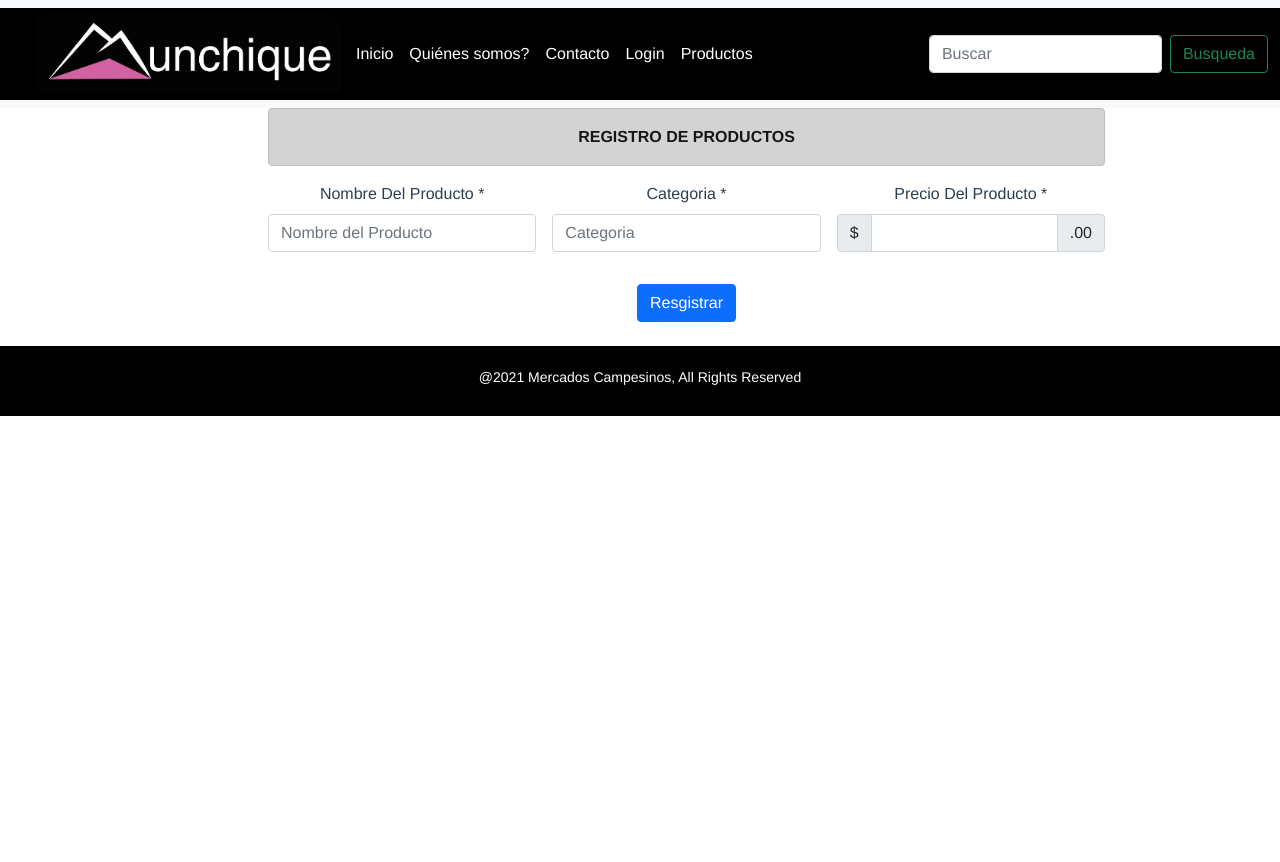
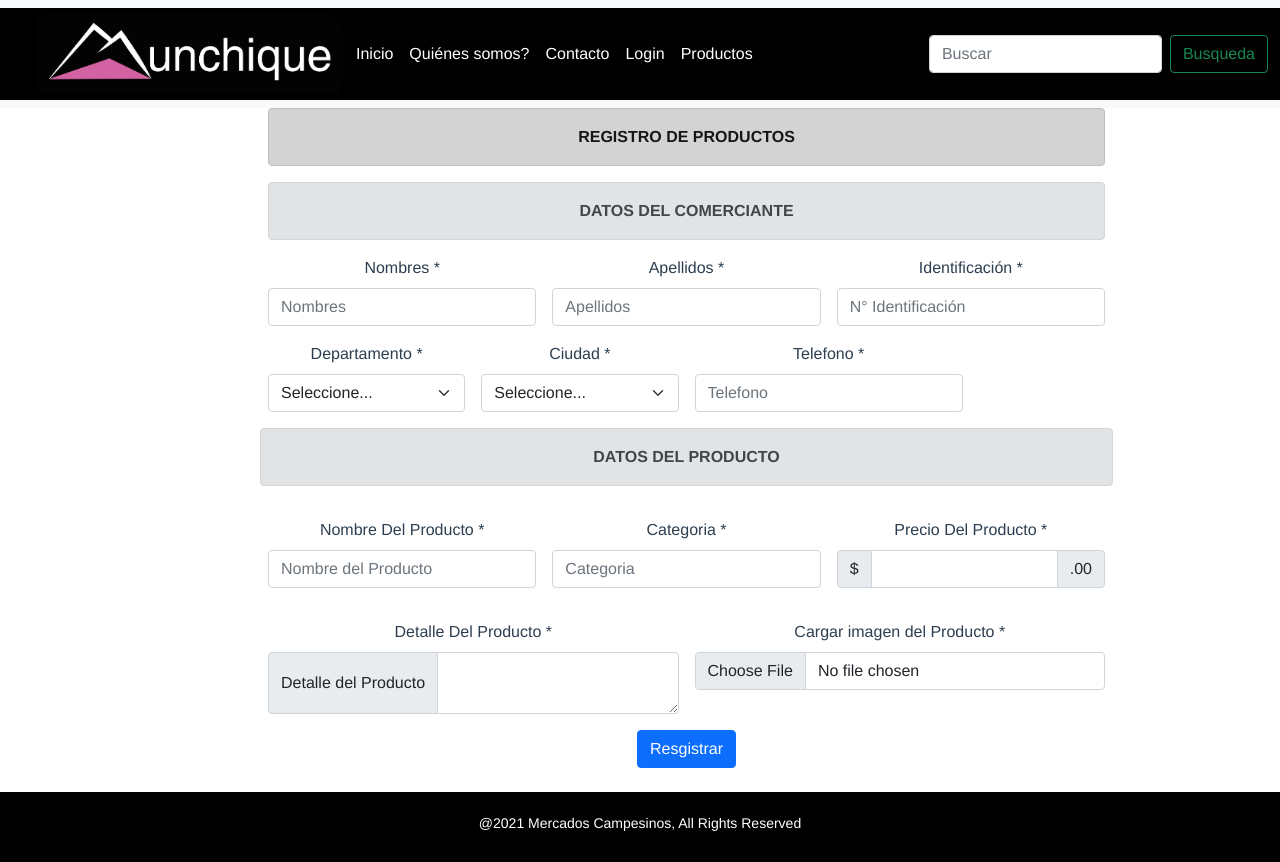
Before and after one commit to dialgumosoft/MinTICUTPProyectoCiclo3, a Vue app in the folder web/munchique/: page /products in a window 1280 px wide. Before the commit the page ends 800 px from the top, so only its background shows below. Built offline with nearby package versions, Linux system fonts and the light colour scheme.

Commit message:
Prueba axios

```diff
--- a/web/munchique/src/main.js
+++ b/web/munchique/src/main.js
@@ -13,7 +13,7 @@ import VueAxios from 'vue-axios'
 Vue.use(VueAxios, axios)
 
 //URL BASE
-axios.defaults.baseURL = 'http://localhost:3000/api';
+axios.defaults.baseURL = 'https://api-proyecto-ciclo3.herokuapp.com/api';
 
 
 Vue.config.productionTip = false
--- a/web/munchique/src/views/login.vue
+++ b/web/munchique/src/views/login.vue
@@ -1,42 +1,58 @@
 <template>
-
   <div class="container">
     <div class="row">
       <div class="col-md-4 offset-md-4">
         <div class="login-form bg-Ligth mt-4 p-4">
-
-          <pre>{{ usuario }}</pre>
-
           <form action="" method="" class="row g-3" @submit.prevent="login">
             <img src="../../public/Logo-Munchique.png" alt="" />
 
             <div class="col-12">
               <label>Email</label>
-              <input type="text" name="username" class="form-control" placeholder="Username" v-model="datos.email"/>
+              <input
+                type="text"
+                name="username"
+                class="form-control"
+                placeholder="Username"
+                v-model="datos.email"
+              />
             </div>
 
             <div class="col-12">
               <label>Password</label>
-              <input type="password" name="password" class="form-control" placeholder="Password" v-model="datos.password"/>
+              <input
+                type="password"
+                name="password"
+                class="form-control"
+                placeholder="Password"
+                v-model="datos.password"
+              />
             </div>
 
             <div class="col-12">
               <div class="form-check">
-                <input class="form-check-input" type="checkbox" id="rememberMe"/>
-                <label class="form-check-label" for="rememberMe">Recordarme</label>
+                <input
+                  class="form-check-input"
+                  type="checkbox"
+                  id="rememberMe"
+                />
+                <label class="form-check-label" for="rememberMe"
+                  >Recordarme</label
+                >
               </div>
             </div>
 
             <div class="col-12">
               <button type="submit" class="btn btn-dark float-end">
-              <p>LOGIN</p>
+                <p>LOGIN</p>
               </button>
             </div>
           </form>
 
           <hr class="mt-4" />
           <div class="col-12">
-            <p class="text-center mb-0">No tienes una cuenta?<a href="/users">Registrate!</a></p>
+            <p class="text-center mb-0">
+              No tienes una cuenta?<a href="/users">Registrate!</a>
+            </p>
           </div>
         </div>
       </div>
@@ -46,7 +62,8 @@
   <!-- Bootstrap JS -->
 </template>
 
-<script type="text/javascript">
+<script>
+import axios from "axios";
 
 export default {
   name: "Login",
@@ -54,29 +71,41 @@ export default {
     usuario: {},
     datos: {
       email: "admin@localhost",
-      password: "admin"
+      password: "admin",
     },
+  }),
+  created() {
+    const datos = {
+      email: "admin@localhost",
+      password: "admin",
+    };
+    axios
+      .post("https://api-proyecto-ciclo3.herokuapp.com/api/auth/signin", datos)
+      .then((result) => {
+        console.log(result);
+      });
+  },
 
-  }),
+  // headers: {
+  //   Accept: "application/json",
+  //   // 'Content-Type': 'application/x-www-form-urlencoded',
+  // },
 
+  // methods: {
+  //   login() {
+  //     this.axios.post("/auth/signin", data.datos).then((res) => {
+  //       console.log(res);
+  //     });
 
-
-  methods: {
-    login(){
-      this.axios.post ('https://api-proyecto-ciclo3.herokuapp.com/api/auth/signin')
-      .then(res=> {console.log(res)})
-
-      //console.log("enviando login...", this.datos)
-    }
-  }
-
+  //     //console.log("enviando login...", this.datos)
+  //   },
+  // },
 };
-
 </script>
 
 <style lang="scss">
-  label {
+label {
   display: block;
   text-align: left;
-  }
+}
 </style>
--- a/web/munchique/src/views/products.vue
+++ b/web/munchique/src/views/products.vue
@@ -5,7 +5,46 @@
             <label><center><strong>REGISTRO DE PRODUCTOS</strong></center></label>
           </div>
 
+          <div class="alert alert-secondary" role="alert">
+            <label><strong>DATOS DEL COMERCIANTE</strong></label>
+          </div>
+
         <form class="row g-3">
+                <div class="col-md-4">
+                  <label for="validationDefault01" class="form-label">Nombres *</label>
+                  <input type="text" class="form-control" id="validationDefault01" placeholder="Nombres" required>
+                </div>
+                <div class="col-md-4">
+                  <label for="validationDefault02" class="form-label">Apellidos *</label>
+                  <input type="text" class="form-control" id="validationDefault02"  placeholder="Apellidos" required>
+                </div>
+
+                <div class="col-md-4">
+                  <label for="validationDefault03" class="form-label">Identificación *</label>
+                  <input type="text" class="form-control" id="validationDefault03" placeholder="N° Identificación" required>
+                </div>
+                <div class="col-md-3">
+                  <label for="validationDefault04" class="form-label">Departamento *</label>
+                  <select class="form-select" id="validationDefault04" required>
+                    <option selected disabled value="">Seleccione...</option>
+                    <option>...</option>
+                  </select>
+                </div>
+                <div class="col-md-3">
+                  <label for="validationDefault04" class="form-label">Ciudad *</label>
+                  <select class="form-select" id="validationDefault04" required>
+                    <option selected disabled value="">Seleccione...</option>
+                    <option>...</option>
+                  </select>
+                </div>
+                <div class="col-md-4">
+                  <label for="validationDefault03" class="form-label">Telefono *</label>
+                  <input type="text" class="form-control" id="validationDefault03" placeholder="Telefono" required>
+                </div>
+
+              <div class="alert alert-secondary" role="alert">
+                <label><strong>DATOS DEL PRODUCTO</strong></label>
+              </div>
 
               <br>
 
@@ -29,6 +68,20 @@
                 </div>
               </div>
 
+              <div class="col-md-6">
+                <label for="validationDefault01" class="form-label">Detalle Del Producto *</label>
+                <div class="input-group">
+                  <span class="input-group-text">Detalle del Producto</span>
+                <textarea class="form-control" aria-label="With textarea" required></textarea>
+                </div>
+              </div>
+
+              <div class="col-md-6">
+                <div class="mb-3">
+                  <label for="formFile" class="form-label">Cargar imagen del Producto *</label>
+                  <input class="form-control" type="file" id="formFile" required>
+                </div>
+              </div>
               <div class="col-12">
                   <button class="btn btn-primary" type="submit">Resgistrar</button>
               </div>
@@ -42,7 +95,22 @@
 <script>
 export default {
   name: 'products',
-}
+
+  methods: {
+      products(){
+        this.axios.post ('https://api-proyecto-ciclo3.herokuapp.com/')
+        .then(res=> {console.log(res)})
+
+      }
+    }
+
+  }
+
+
+
+
+
+
 </script>
 
 <style>
--- a/web/munchique/src/views/users.vue
+++ b/web/munchique/src/views/users.vue
@@ -19,6 +19,16 @@
           <input type="text" class="form-control" id="validationDefault01" placeholder="Nombres" v-model="usuario.nombre">
         </div>
 
+        <div class="col-md-4">
+          <label for="validationDefault02" class="form-label">Apellidos *</label>
+          <input type="text" class="form-control" id="validationDefault02"  placeholder="Apellidos" required>
+        </div>
+
+        <div class="col-md-4">
+          <label for="validationDefault03" class="form-label">Identificación *</label>
+          <input type="text" class="form-control" id="validationDefault03" placeholder="N° Identificación" required>
+        </div>
+
         <!-- se cambio la pabra Usuario por correo -->
         <div class="col-md-4">
           <label for="validationDefaultUsername" class="form-label">Correo *</label>
@@ -32,6 +42,27 @@
           <label for="validationDefault05" class="form-label">Contraseña *</label>
           <input type="Password" class="form-control" id="validationDefault05" placeholder="Contraseña" v-model="usuario.contraseña">
         </div>
+
+        <div class="col-md-3">
+          <label for="validationDefault03" class="form-label">Telefono *</label>
+          <input type="text" class="form-control" id="validationDefault03" placeholder="Telefono" required>
+      </div>
+
+      <div class="col-md-3">
+        <label for="validationDefault04" class="form-label">Departamento *</label>
+        <select class="form-select" id="validationDefault04" required>
+          <option selected disabled value="">Seleccione...</option>
+          <option>...</option>
+        </select>
+      </div>
+
+      <div class="col-md-3">
+        <label for="validationDefault04" class="form-label">Ciudad *</label>
+        <select class="form-select" id="validationDefault04" required>
+          <option selected disabled value="">Seleccione...</option>
+          <option>...</option>
+        </select>
+      </div>
 
         <div class="col-12">
           <div class="form-check">
@@ -88,7 +119,7 @@
 
         registrarUsuario(){
 
-          axios.post("https://api-proyecto-ciclo3.herokuapp.com/", this.usuario)
+          this.axios.post("https://api-proyecto-ciclo3.herokuapp.com/", this.usuario)
           .then(res=>{
 
             this.usuarios.push(res.data)
```
Also changed, not shown: web/munchique/package.json (+0 -10 lines).
